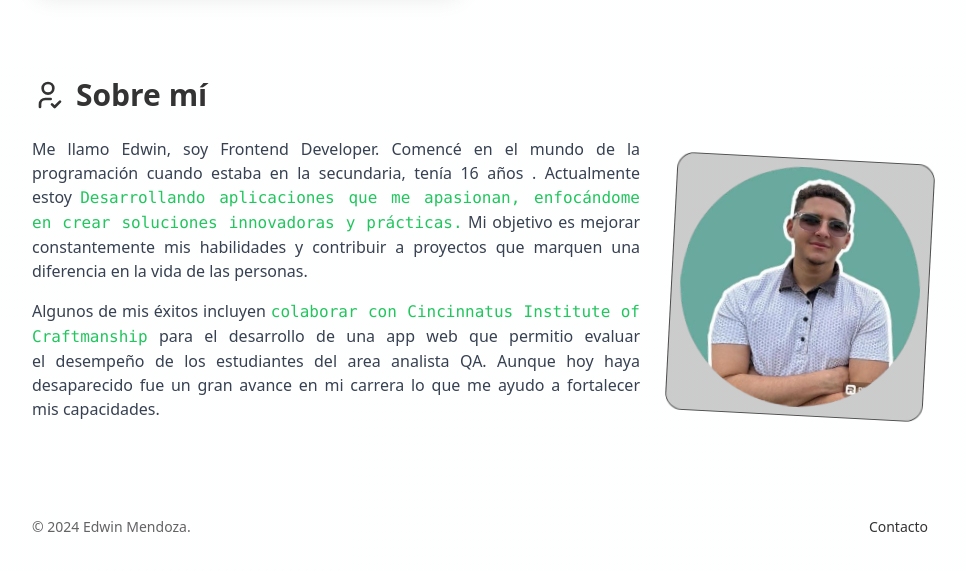
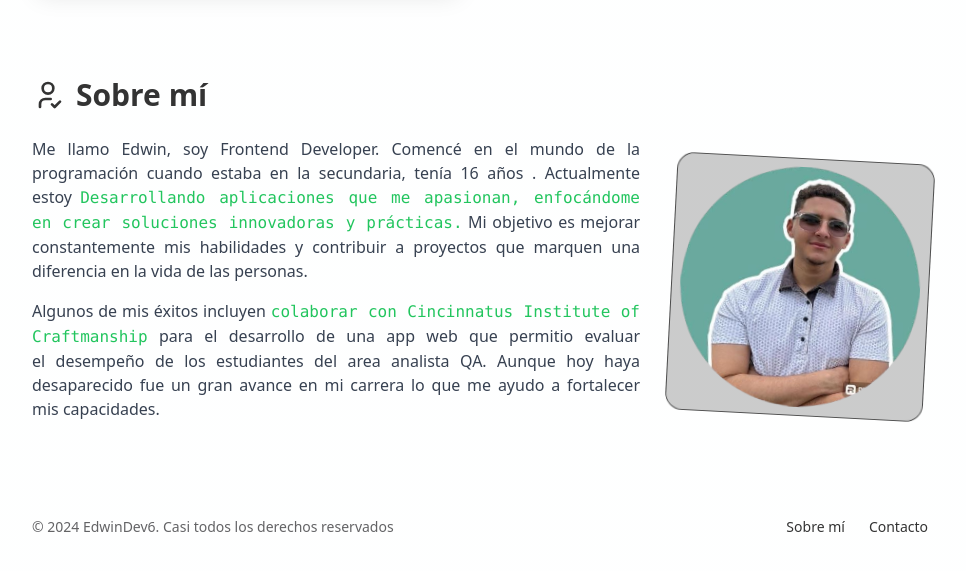
Before and after one commit to EdwinDev6/edwinmendoza, an Astro site: page / in a window 1280 px wide. Shown: the part 5776-6347 px from the top of the page, without its empty margins (160-1126 px from the left). Built offline with nearby package versions, Linux system fonts and the light colour scheme; Astro itself is replaced by a stand-in of ours.

Commit message:
feat: Update footer links and add "Sobre mí" link in Footer component

```diff
--- a/src/components/Footer.astro
+++ b/src/components/Footer.astro
@@ -10,11 +10,15 @@ const currentYear = new Date().getFullYear()
   >
     <span class="text-sm sm:text-center text-zinc-800/90 dark:text-zinc-200/90"
       >© {currentYear}
-      <a  class="hover:underline">Edwin Mendoza</a>.
+      <a href="/#experiencia" class="hover:underline">EdwinDev6</a>. Casi
+      todos los derechos reservados
     </span>
     <ul
       class="flex flex-wrap items-center mt-3 text-sm font-medium dark:text-white/90 sm:mt-0"
     >
+      <li>
+        <a href="/#sobre-mi" class="hover:underline me-4 md:me-6">Sobre mí</a>
+      </li>
       <li>
         <a id="contacto" href="mailto:edwinmendoza0620@gmail.com" class="hover:underline"
           >Contacto</a
```
